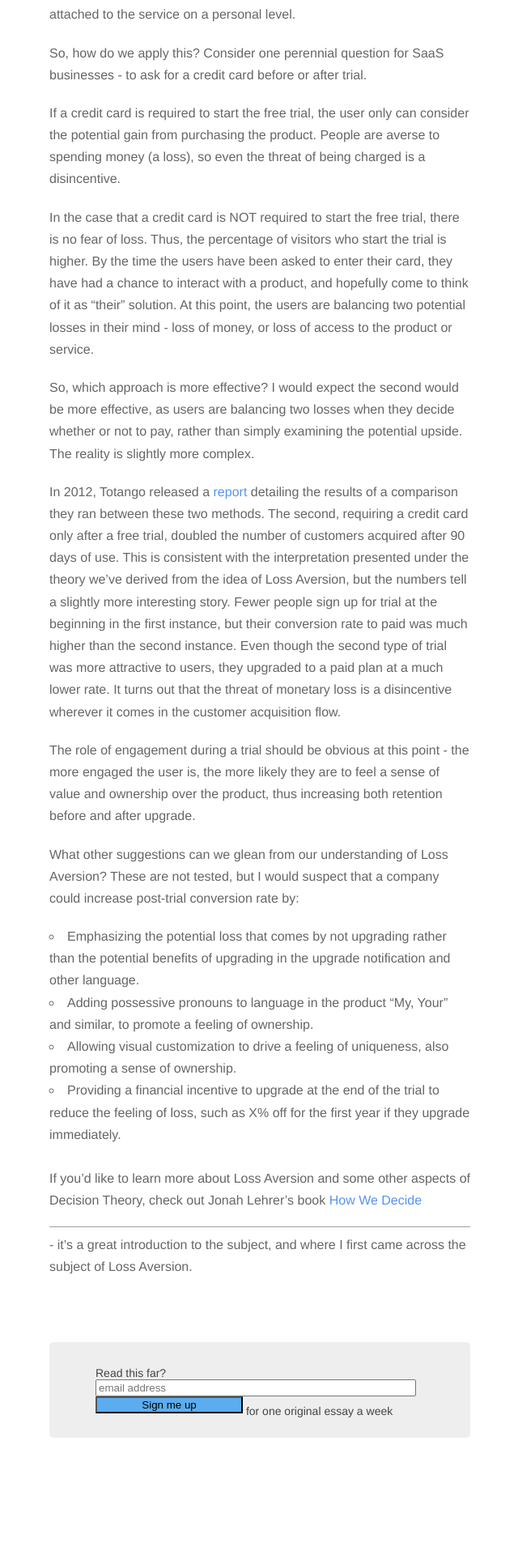
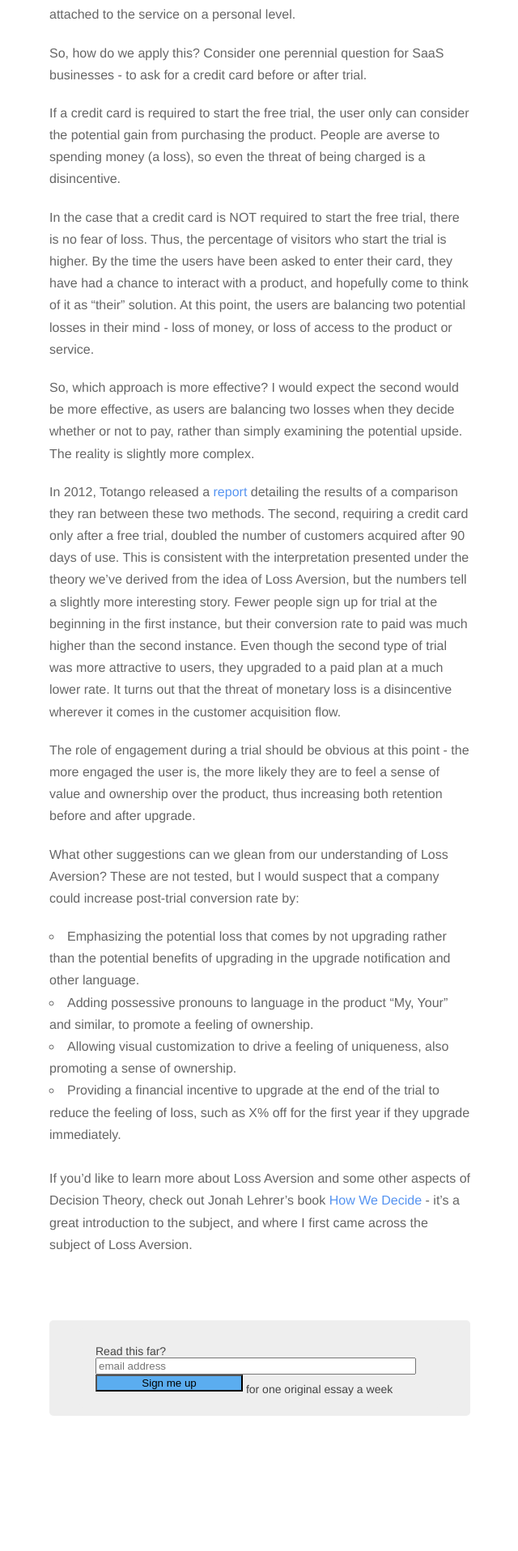
Before and after one commit to willbarrett/willbarrett.github.io, a Jekyll site: the page built from _posts/2015-12-08-free-trial-psychology.markdown, in a window 1280 px wide. Shown: the part 1121-3037 px from the top of the page at 81% size, without its empty margins (319-959 px from the left). Built offline with Jekyll 4.4.1, drawn with Linux system fonts in a browser that asks for light colours; nearby versions of some CDN libraries; Markdown is read by kramdown in place of the engine named in the settings; comment, search, counter and statistics services are not loaded; after the commit the page ends 3010 px from its top, so only the background shows below that; grey boxes are pictures that could not be loaded.

Commit message:
Fix layout

```diff
--- a/_posts/2015-12-08-free-trial-psychology.markdown
+++ b/_posts/2015-12-08-free-trial-psychology.markdown
@@ -37,4 +37,4 @@ What other suggestions can we glean from our understanding of Loss Aversion? The
 4. Providing a financial incentive to upgrade at the end of the trial to reduce the feeling of loss, such as X% off for the first year if they upgrade immediately.
 
 <br />
-If you'd like to learn more about Loss Aversion and some other aspects of Decision Theory, check out Jonah Lehrer's book <a rel="nofollow" href="http://www.amazon.com/gp/product/B0035QMS5Q/ref=as_li_tl?ie=UTF8&camp=1789&creative=9325&creativeASIN=B0035QMS5Q&linkCode=as2&tag=wilbarsblo-20&linkId=LZ3DXRSJHMPGQWRR">How We Decide</a><img src="http://ir-na.amazon-adsystem.com/e/ir?t=wilbarsblo-20&l=as2&o=1&a=B0035QMS5Q" width="1" height="1" border="0" alt="" style="border:none !important; margin:0px !important;" /> - it's a great introduction to the subject, and where I first came across the subject of Loss Aversion.
+If you'd like to learn more about Loss Aversion and some other aspects of Decision Theory, check out Jonah Lehrer's book <a rel="nofollow" href="http://www.amazon.com/gp/product/B0035QMS5Q/ref=as_li_tl?ie=UTF8&camp=1789&creative=9325&creativeASIN=B0035QMS5Q&linkCode=as2&tag=wilbarsblo-20&linkId=LZ3DXRSJHMPGQWRR">How We Decide</a> - it's a great introduction to the subject, and where I first came across the subject of Loss Aversion.
```
